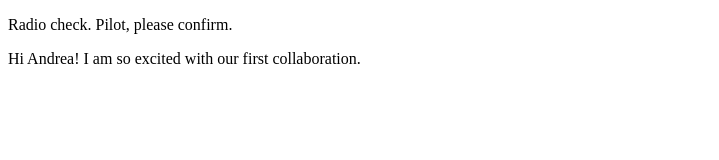
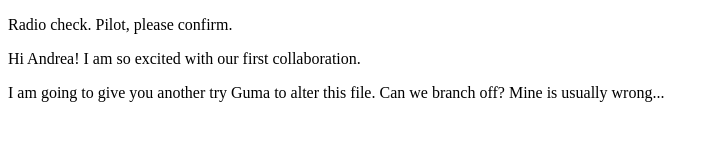
Before and after one commit to Arionly/communication-log-ROLE, a plain HTML site: page index.html in a window 1280 px wide. Shown: the whole page, without its empty margins (0-719 px from the left). Drawn offline with Linux system fonts and the light colour scheme.

Commit message:
I made some more changes in our excellent collaboration

```diff
--- a/index.html
+++ b/index.html
@@ -3,5 +3,8 @@
    <body>
       <p>Radio check. Pilot, please confirm.</p>
       <p>Hi Andrea! I am so excited with our first collaboration.</p>
-   </body>
+    <p> I am going to give you another try Guma to alter this file.
+        Can we branch off?  Mine is usually wrong...
+    </p>
+    </body>
 </html>
```
